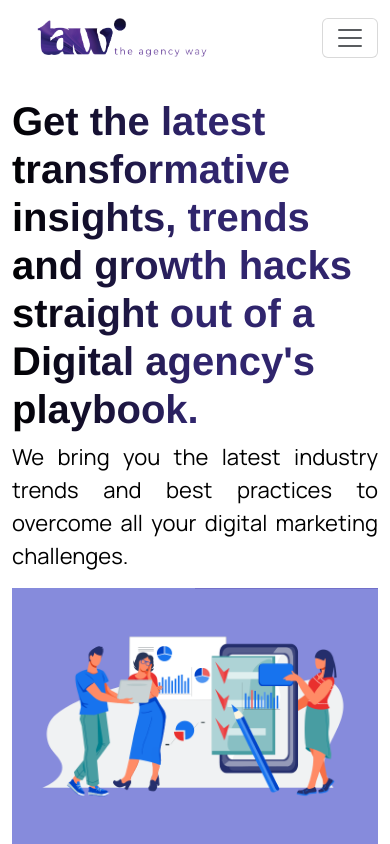
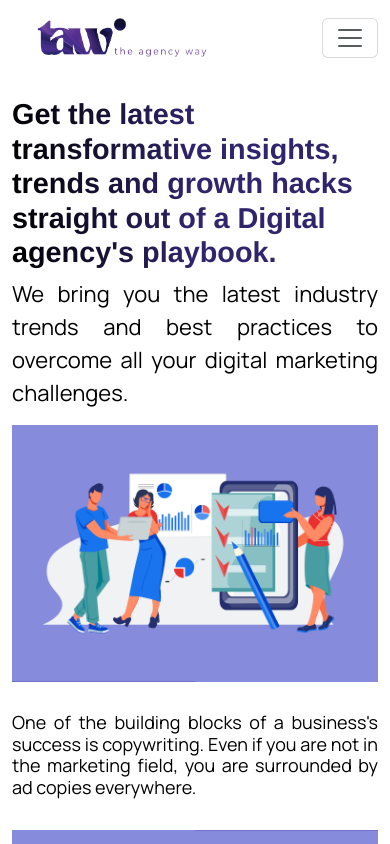
Before and after one commit to VishK98/Squash-Global, a React (Create React App) app: page /blog in a window 390 px wide. Shown: the top 844 px of the page. Built offline with nearby package versions, Linux system fonts and the light colour scheme; a web font is replaced by a local one.

Commit message:
blog completed

```diff
--- a/src/components/Blog/Blog.css
+++ b/src/components/Blog/Blog.css
@@ -205,7 +205,7 @@
 }
 
 .blog-heading {
-  font-size: 40px;
+  font-size: 2.5rem;
   margin-top: 30px;
   font-family: RedHatDisplayBold, Helvetica, Arial, sans-serif;
   font-weight: bold;
@@ -234,4 +234,7 @@
     font-size: 25px;
     text-align: justify;
   }
+  .blog-heading {
+    font-size: 1.8rem;
+  }
 }
```
